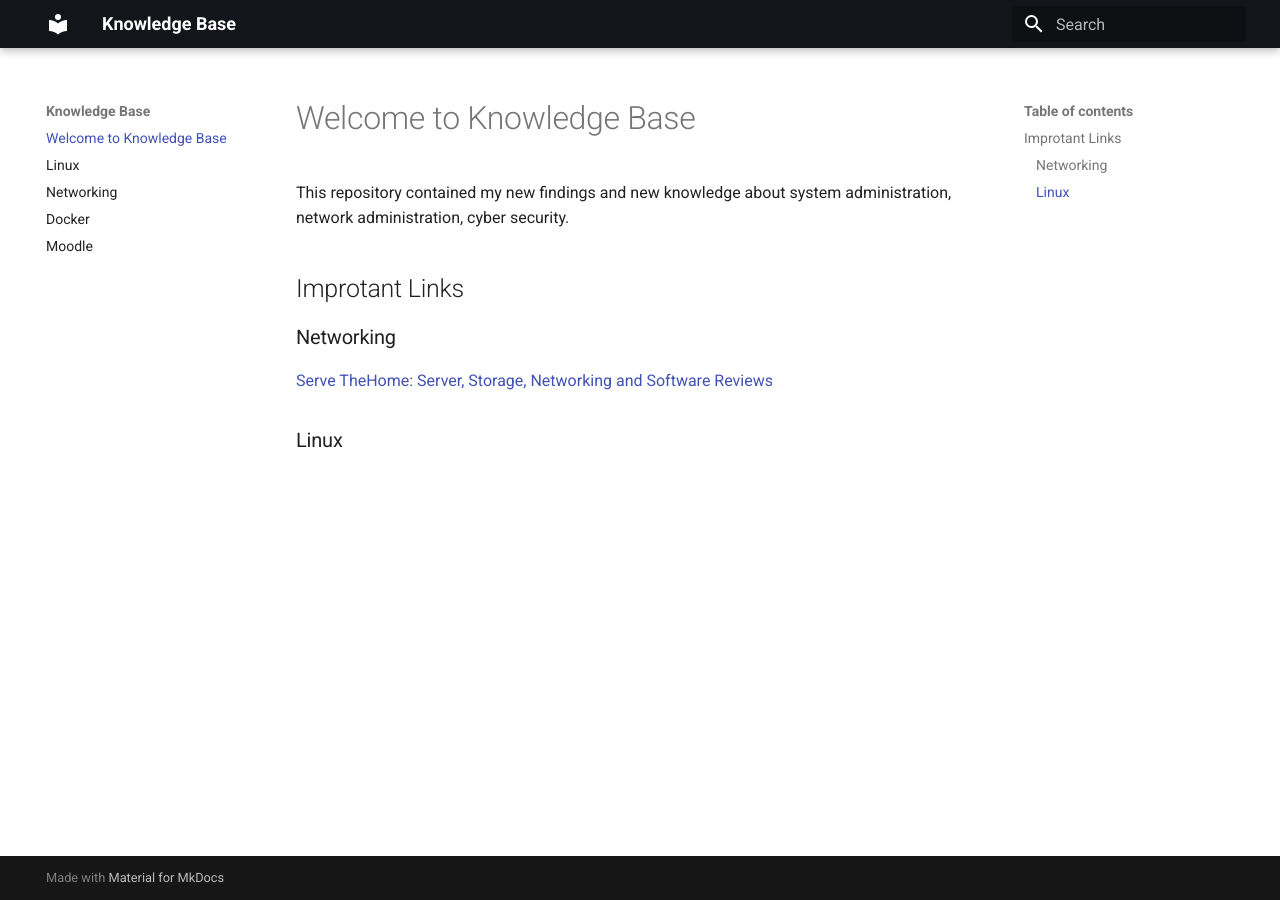
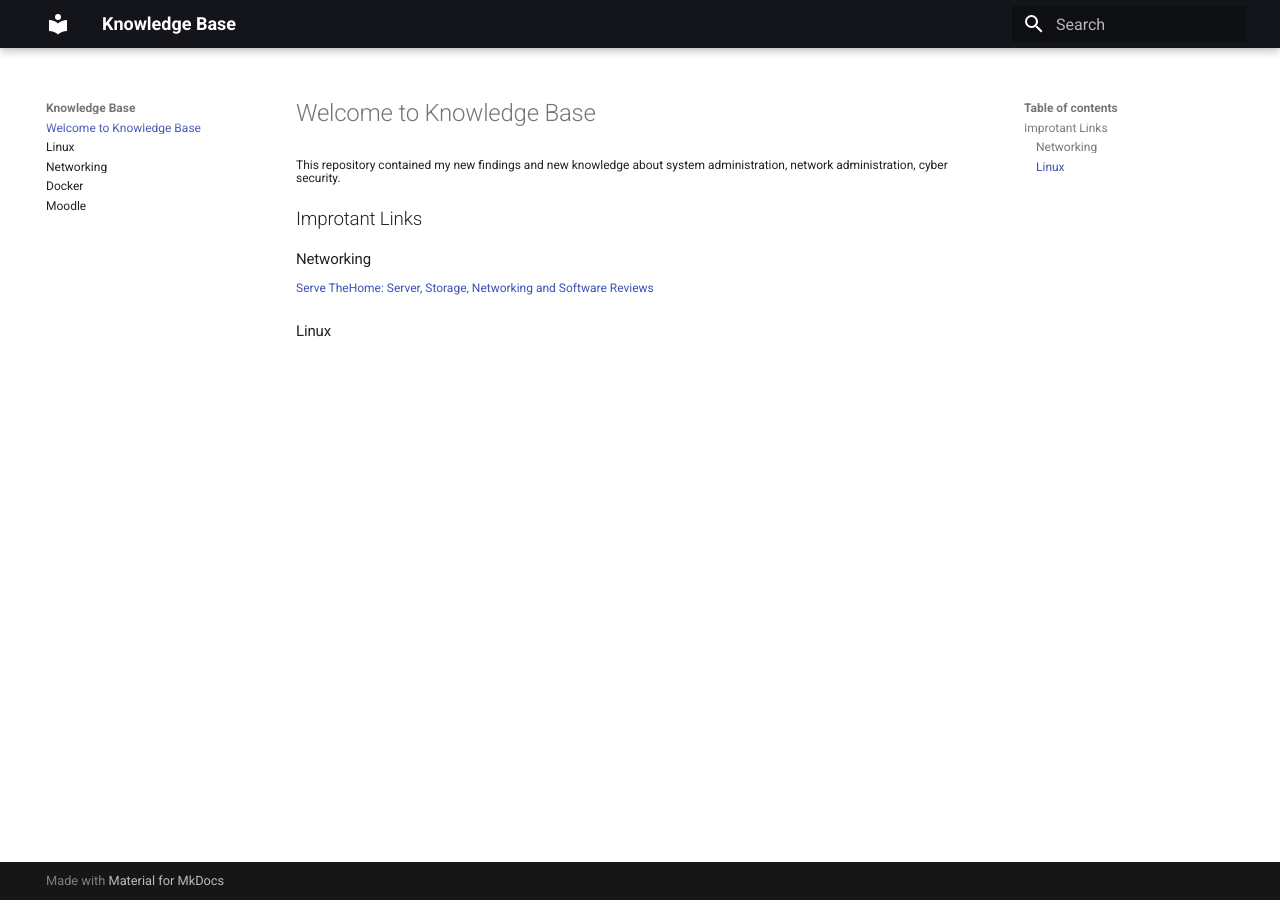
Before and after one commit to Ruwanc/kbase, an MkDocs documentation site: the page built from docs/index.md, in a window 1280 px wide. Built offline with MkDocs 1.6.1 and Material for MkDocs 9.7.7, drawn with Linux system fonts in a browser that asks for light colours.

Commit message:
v 1.1.0 add custom css file and reduce font size

```diff
--- /dev/null
+++ b/docs/_custom/custom.css
@@ -0,0 +1,14 @@
+.md-typeset {
+    font-size: 0.6rem !important;
+    line-height: 1.1 !important;
+}
+.md-typeset h2 {
+    margin: 1rem 0 .8rem !important;
+}
+.md-nav {
+    font-size: .6rem !important;
+    line-height: 1 !important;
+}
+.md-main__inner {
+    padding-top: 0rem !important;
+}
--- a/mkdocs.yml
+++ b/mkdocs.yml
@@ -13,3 +13,5 @@ nav:
   - 'networking.md'
   - 'docker.md'
   - 'moodle.md'
+extra_css:
+  - '_custom/custom.css'
```
